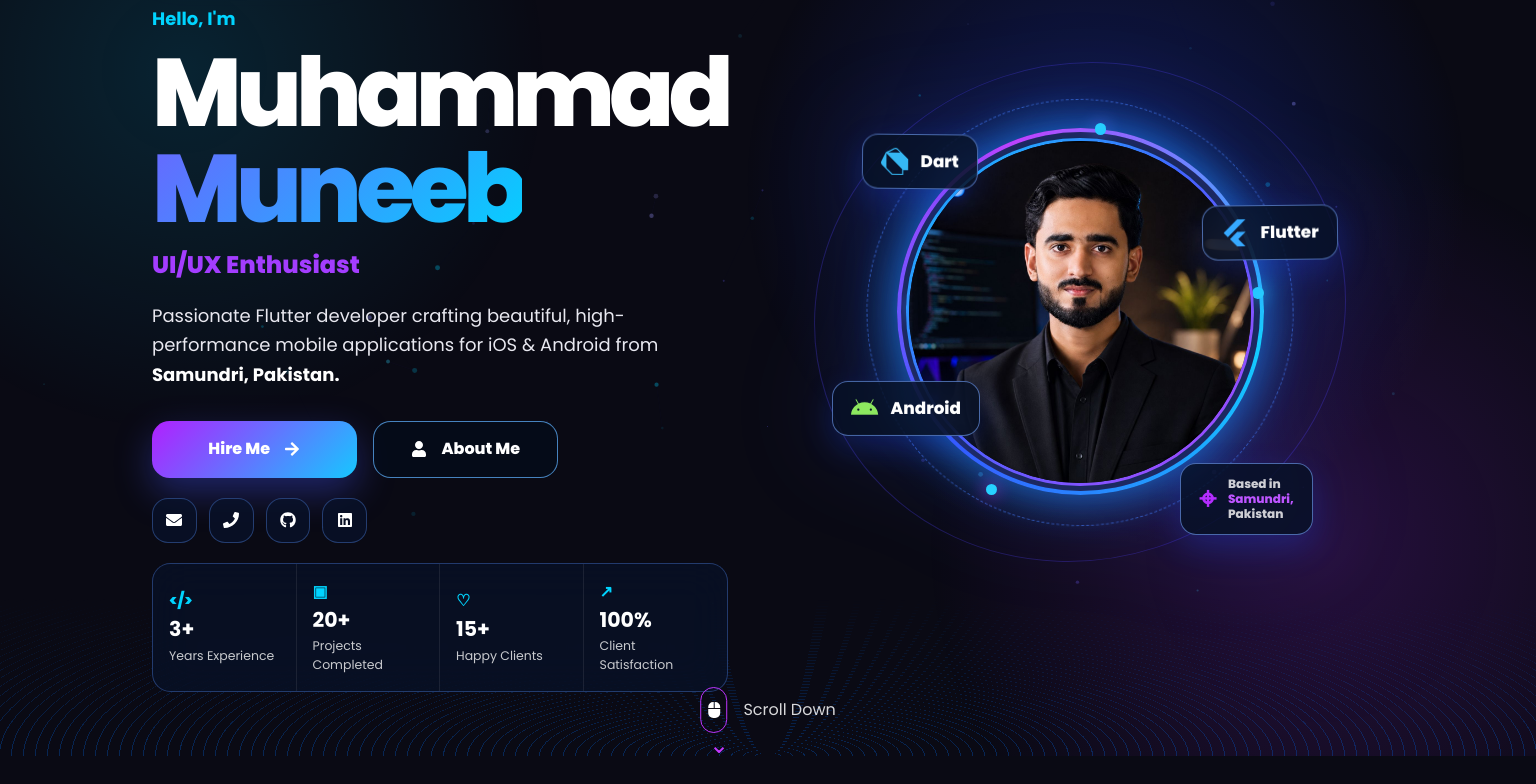
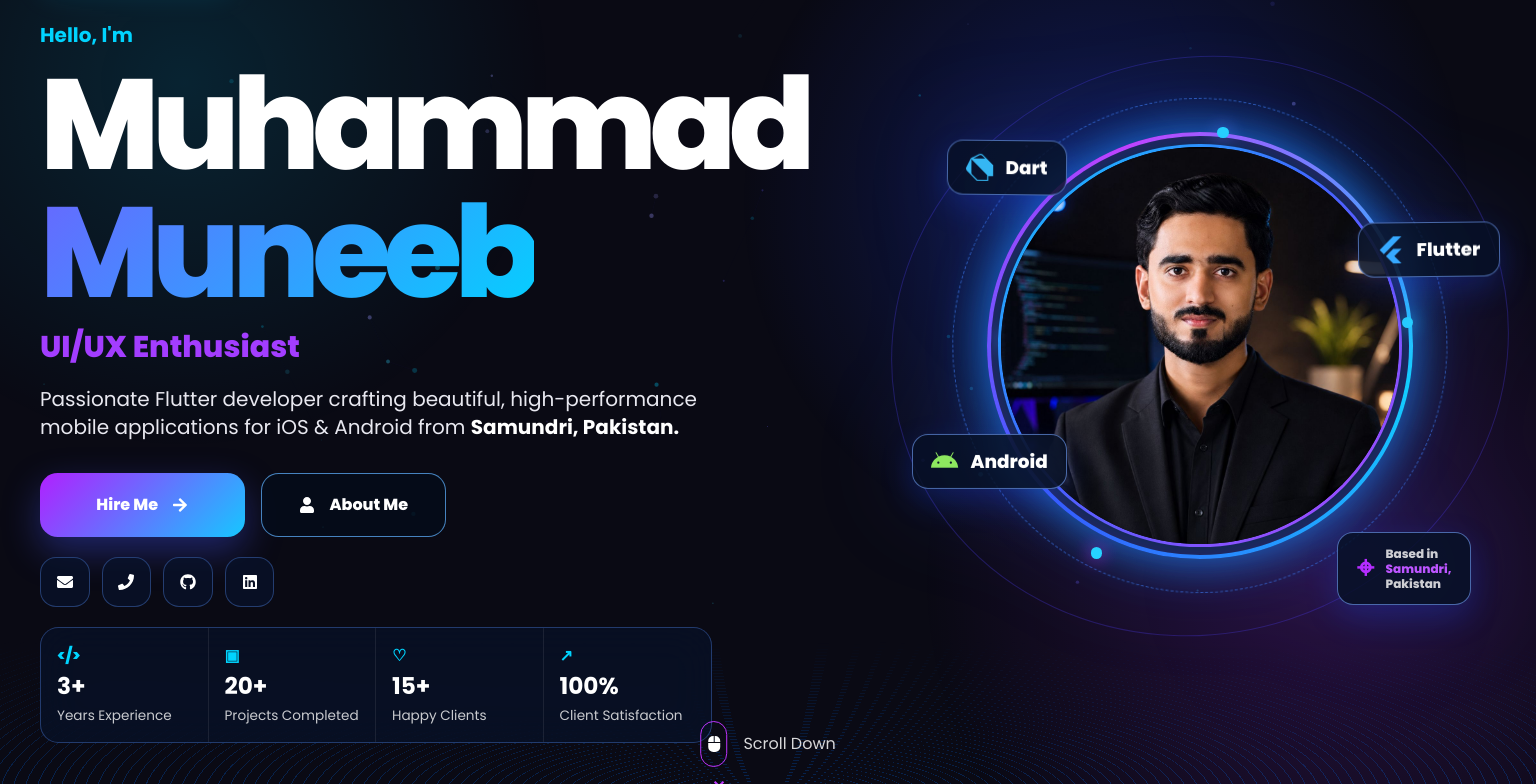
Before and after one commit to UsmanGhias/Muneeb, a Next.js app: page / in a window 1536 px wide. Shown: the part 196-980 px from the top of the page. Built offline with nearby package versions, Linux system fonts and the light colour scheme.

Commit message:
Fix home hero spacing

```diff
--- a/app/globals.css
+++ b/app/globals.css
@@ -429,7 +429,7 @@ input:focus, textarea:focus {
 .scroll-cue {
   position: absolute;
   left: 50%;
-  bottom: 1.4rem;
+  bottom: 2rem;
   transform: translateX(-50%);
   align-items: center;
   gap: 1rem;
@@ -472,3 +472,37 @@ input:focus, textarea:focus {
     min-width: 100%;
   }
 }
+
+
+@media (min-width: 1536px) {
+  .availability-pill {
+    font-size: 1rem;
+  }
+
+  .primary-cta,
+  .secondary-cta {
+    min-height: 4rem;
+    font-size: 1rem;
+  }
+
+  .social-orb {
+    width: 3.1rem;
+    height: 3.1rem;
+  }
+
+  .stat-mini {
+    min-height: 6.4rem;
+  }
+
+  .stat-mini strong {
+    font-size: 1.45rem;
+  }
+
+  .stat-mini small {
+    font-size: 0.85rem;
+  }
+
+  .tech-badge {
+    font-size: 1.15rem;
+  }
+}
--- a/components/Hero.tsx
+++ b/components/Hero.tsx
@@ -40,12 +40,12 @@ export default function Hero() {
   };
 
   return (
-    <section id="home" className="relative min-h-screen overflow-hidden pt-28 lg:pt-32">
+    <section id="home" className="relative min-h-screen overflow-hidden pt-24 sm:pt-28 lg:pt-20">
       <div className="hero-shell absolute inset-x-0 top-0 h-full pointer-events-none" />
       <div className="wave-lines absolute inset-x-0 bottom-0 h-48 pointer-events-none" />
 
-      <div className="relative z-10 mx-auto flex min-h-[calc(100vh-8rem)] w-full max-w-7xl flex-col justify-center px-6 pb-16">
-        <div className="grid items-center gap-12 lg:grid-cols-[0.92fr_1.08fr]">
+      <div className="relative z-10 mx-auto flex min-h-screen w-full max-w-[96rem] flex-col justify-center px-6 pb-20 pt-10 sm:px-8 lg:px-10 lg:pb-14 lg:pt-16">
+        <div className="grid items-center gap-12 lg:grid-cols-[0.95fr_1.05fr] xl:gap-16 2xl:gap-24">
           <motion.div
             initial={{ opacity: 0, y: 28 }}
             animate={{ opacity: 1, y: 0 }}
@@ -57,13 +57,13 @@ export default function Hero() {
               Available for work
             </div>
 
-            <p className="mb-3 text-lg font-bold text-[var(--accent2)]">Hello, I&apos;m</p>
-            <h1 className="mb-3 text-6xl font-black leading-[0.95] tracking-[-0.06em] text-white sm:text-7xl xl:text-8xl">
+            <p className="mb-3 text-lg font-bold text-[var(--accent2)] xl:text-xl">Hello, I&apos;m</p>
+            <h1 className="mb-3 text-6xl font-black leading-[0.95] tracking-[-0.06em] text-white sm:text-7xl xl:text-8xl 2xl:text-9xl">
               Muhammad<br />
               <span className="gradient-text">Muneeb</span>
             </h1>
-            <h2 className="mb-5 text-2xl font-extrabold text-[#a33dff]">UI/UX Enthusiast</h2>
-            <p className="mx-auto mb-8 max-w-xl text-lg leading-relaxed text-white/82 lg:mx-0">
+            <h2 className="mb-5 text-2xl font-extrabold text-[#a33dff] xl:text-3xl">UI/UX Enthusiast</h2>
+            <p className="mx-auto mb-8 max-w-2xl text-lg leading-relaxed text-white/82 lg:mx-0 xl:text-xl">
               Passionate Flutter developer crafting beautiful, high-performance mobile applications for iOS &amp; Android from <strong className="text-white">Samundri, Pakistan.</strong>
             </p>
 
@@ -117,7 +117,7 @@ export default function Hero() {
           </motion.div>
         </div>
 
-        <button onClick={() => scrollTo('about')} className="scroll-cue hidden lg:flex" aria-label="Scroll to about section">
+        <button onClick={() => scrollTo('about')} className="scroll-cue hidden xl:flex" aria-label="Scroll to about section">
           <span className="mouse-icon"><FaMouse /></span>
           <span>Scroll Down</span>
           <span className="chevron">⌄</span>
--- a/components/OrbitPortrait.tsx
+++ b/components/OrbitPortrait.tsx
@@ -15,7 +15,7 @@ interface OrbitPortraitProps {
 }
 
 export default function OrbitPortrait({ badges = [], showLocation = false, size = 'hero' }: OrbitPortraitProps) {
-  const dimensions = size === 'hero' ? 'w-[19rem] h-[19rem] sm:w-[24rem] sm:h-[24rem] lg:w-[31rem] lg:h-[31rem]' : 'w-[18rem] h-[18rem] sm:w-[24rem] sm:h-[24rem] lg:w-[31rem] lg:h-[31rem]';
+  const dimensions = size === 'hero' ? 'w-[19rem] h-[19rem] sm:w-[24rem] sm:h-[24rem] lg:w-[31rem] lg:h-[31rem] 2xl:w-[36rem] 2xl:h-[36rem]' : 'w-[18rem] h-[18rem] sm:w-[24rem] sm:h-[24rem] lg:w-[31rem] lg:h-[31rem]';
 
   return (
     <div className={`orbit-stage relative mx-auto ${dimensions}`}>
```
